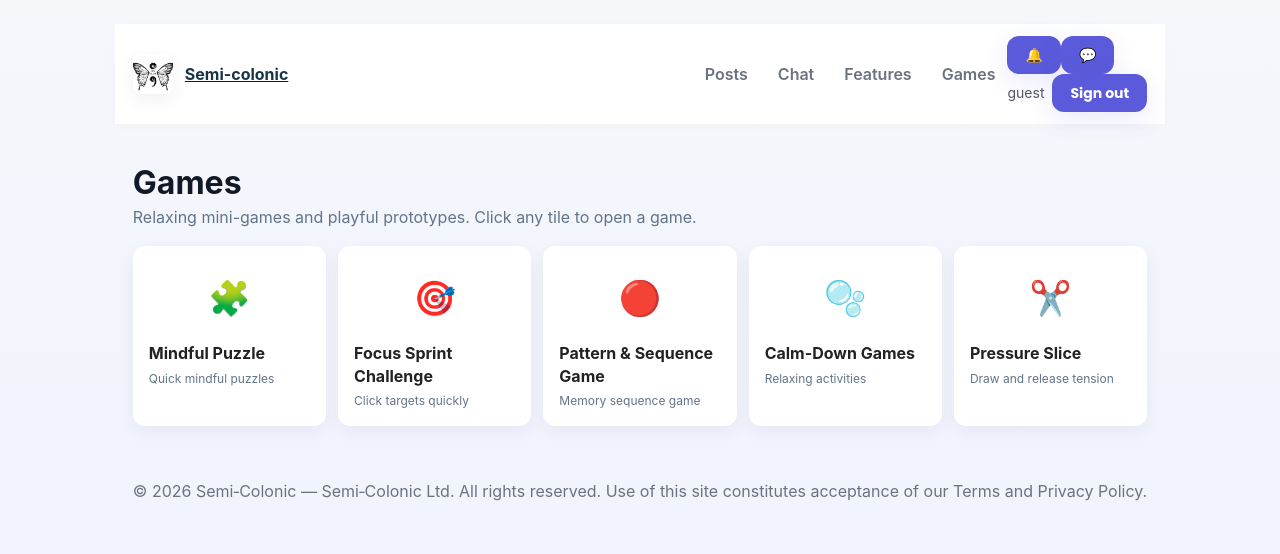
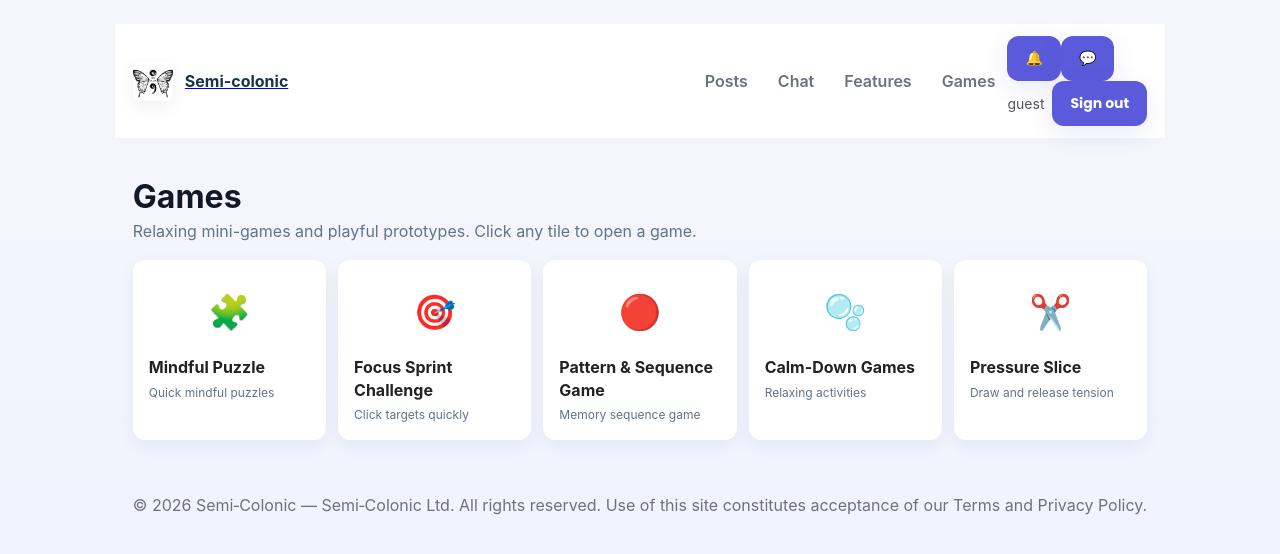
Before and after one commit to ssanjanasomavara-wq/sanjanaaa, a Next.js app: page /games in a window 1280 px wide. Shown: the top 554 px of the page. Built offline with nearby package versions, Linux system fonts and the light colour scheme.

Commit message:
Refactor global styles and button design
Updated global styles to include new brand tokens and button styles.

```diff
--- a/styles/globals.css
+++ b/styles/globals.css
@@ -1,89 +1,135 @@
+/* Import the requested fonts (Poppins for main UI, DM Serif Display for quotes) */
+@import url('https://fonts.googleapis.com/css2?family=DM+Serif+Display&family=Poppins:wght@300;400;600;700;800&display=swap');
+
 :root {
-  /* layout / sizing */
-  --btn-radius: 10px;
-  --btn-padding-y: 10px;
-  --btn-padding-x: 14px;
+  /* Brand tokens (pastel sky / teal / warm peach) */
+  --brand-text: #183547;                /* primary text (deep blue-teal) */
+  --brand-muted: #9AA6B2;               /* muted / captions */
+  --brand-surface: #FFFFFF;             /* page surface */
+  --brand-panel: #EFECEC;               /* pale panel / block background */
 
-  /* surface & text */
-  --surface: #ffffff;
-  --text-primary: #183547;
-  --text-on-strong: #3a1f1f;
+  --brand-accent: #7FD1D0;              /* soft teal pastel (primary accent) */
+  --brand-accent-strong: #06B6D4;       /* stronger cyan-teal for CTAs/fallback */
+  --brand-warm: #FFD9CC;                /* pale peach for highlights */
+  --brand-cool: #CFEFF8;                /* pale sky-blue (gradients) */
 
-  /* Outline (mint pastel) - light mode */
-  --btn-outline-bg: #E6F9F4;
-  --btn-outline-border: rgba(46, 204, 183, 0.28);
-  --btn-outline-color: #0F5132;
+  --brand-border: rgba(24,53,71,0.08);
 
-  /* Strong CTA (warm pastel) - light mode */
-  --btn-strong-bg: linear-gradient(90deg, #ffd6e0, #fff1c9);
-  --btn-strong-color: var(--text-on-strong);
+  /* Default button tokens (site-wide defaults) */
+  --btn-bg: var(--brand-accent-strong);
+  --btn-text: #ffffff;
+  --btn-border: transparent;
 
-  /* Focus ring */
-  --focus-ring: rgba(20, 150, 120, 0.28);
+  --btn-outline-border: rgba(24,53,71,0.12);
+  --btn-outline-text: var(--brand-text);
+  --btn-strong-bg: var(--btn-bg);
+  --btn-strong-text: var(--btn-text);
 }
 
-/* Dark mode overrides */
-@media (prefers-color-scheme: dark) {
-  :root {
-    --surface: #071124;
-    --text-primary: #d7eef0;
-    --btn-outline-bg: rgba(46, 204, 183, 0.08);
-    --btn-outline-border: rgba(46, 204, 183, 0.22);
-    --btn-outline-color: #9fe7d4;
-    --btn-strong-bg: linear-gradient(90deg, #6b2b32, #6b4b2a);
-    --btn-strong-color: #fff7f5;
-    --focus-ring: rgba(160, 230, 200, 0.18);
-  }
+/* Apply Poppins as the global UI font */
+html, body {
+  font-family: 'Poppins', ui-sans-serif, system-ui, -apple-system, "Segoe UI", Roboto, "Helvetica Neue", Arial;
+  -webkit-font-smoothing: antialiased;
+  -moz-osx-font-smoothing: grayscale;
+  color: var(--brand-text);
+  background: var(--brand-surface);
 }
 
-/* Base button styles */
+/* Utility for quotes / display text */
+.quote, blockquote, .serif-display {
+  font-family: 'DM Serif Display', ui-serif, Georgia, 'Times New Roman', serif;
+  font-size: 1.25rem;
+  line-height: 1.2;
+}
+
+/*
+ * Icon defaults: line-based, rounded caps and joins to match the requested
+ * rounded, line-based symbol style (hearts, leaves, light bulbs).
+ */
+svg.icon {
+  display: inline-block;
+  width: 1.2em;
+  height: 1.2em;
+  stroke: currentColor;
+  fill: none;
+  stroke-width: 1.5;
+  stroke-linecap: round;
+  stroke-linejoin: round;
+  vertical-align: middle;
+}
+
+/* Global button rules
+ *
+ * These rules prefer per-component variables (prefixed with --component-*)
+ * when present. That allows a component to set its own colors without
+ * overriding :root variables for the whole site.
+ *
+ * Order of precedence:
+ * 1) per-component (--component-*)
+ * 2) site-level (--btn-* / --brand-*)
+ * 3) hardcoded fallback
+ */
+
 .btn {
   display: inline-flex;
   align-items: center;
   justify-content: center;
   gap: 8px;
-  padding: var(--btn-padding-y) var(--btn-padding-x);
-  border-radius: var(--btn-radius);
-  font-weight: 700;
+  padding: 8px 14px;
+  border-radius: 8px;
+  font-weight: 600;
   cursor: pointer;
-  border: none;
+
+  color: var(--btn-text,
+          var(--component-btn-text,
+            #ffffff));
+
+  background: var(--btn-bg,
+             var(--component-cta,
+               var(--brand-accent, #7FD1D0)));
+
+  border: 1px solid var(--btn-border,
+            var(--component-btn-border,
+              transparent));
   text-decoration: none;
-  line-height: 1;
-  -webkit-tap-highlight-color: transparent;
 }
 
-/* Accessible focus state for keyboard users */
-.btn:focus-visible {
-  outline: 3px solid var(--focus-ring);
+/* Primary (strong) button — uses strong-specific tokens first, then falls back. */
+.btn-strong {
+  background: var(--btn-strong-bg,
+               var(--component-cta,
+                 var(--btn-bg, var(--brand-accent-strong, #06B6D4))));
+  color: var(--btn-strong-text,
+           var(--component-cta-text,
+             var(--btn-text, #ffffff)));
+  border: 1px solid transparent;
+}
+
+/* Outline variant — transparent bg but visible border and text.
+ * It will pick up per-component btn text and border tokens if provided.
+ */
+.btn-outline {
+  background: transparent;
+  color: var(--btn-outline-text,
+           var(--component-btn-text,
+             var(--btn-text, var(--brand-text))));
+  border: 1px solid var(--btn-outline-border,
+               var(--component-btn-border,
+                 var(--brand-border, rgba(24,53,71,0.08))));
+}
+
+/* Plain / small variants */
+.btn-plain {
+  background: transparent;
+  border: none;
+  padding: 6px;
+  font-weight: 700;
+}
+
+/* Add focus / accessibility styles that remain consistent across components */
+.btn:focus {
+  outline: 3px solid rgba(14,165,164,0.12);
   outline-offset: 2px;
 }
 
-/* Outline variant (pastel accessible) */
-.btn-outline {
-  background: var(--btn-outline-bg);
-  color: var(--btn-outline-color);
-  border: 1px solid var(--btn-outline-border);
-  box-shadow: none;
-}
-
-/* Strong / primary CTA variant */
-.btn-strong {
-  background: var(--btn-strong-bg);
-  color: var(--btn-strong-color);
-  box-shadow: 0 6px 18px rgba(17, 24, 39, 0.06);
-}
-
-/* Small / compact button helper */
-.btn.small, .btn.btn-small {
-  padding: 6px 10px;
-  font-size: 13px;
-}
-
-/* Ensure links styled as buttons inherit the same look */
-a.btn { display: inline-flex; }
-
-/* Helpful utilities for high contrast debugging */
-@media (prefers-contrast: more) {
-  .btn-outline { border-width: 2px; }
-  .btn-strong { box-shadow: none; }
-}
+/* Keep other global utilities here... */
```
